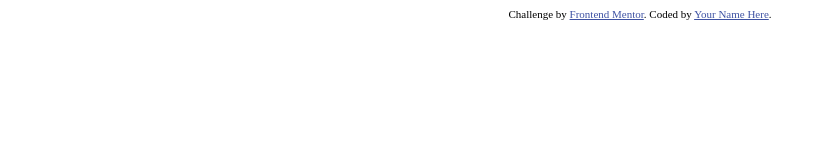
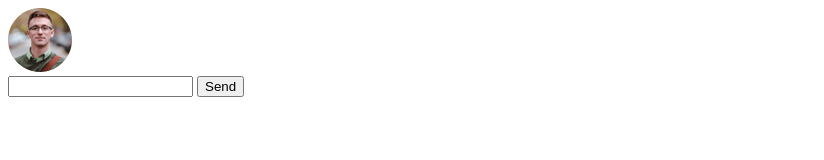
Before and after one commit to kevdev19/interactive-comments-section-main, a plain HTML site: page index.html in a window 1280 px wide. Shown: the whole page, without its empty margins (0-824 px from the left). Drawn offline with Linux system fonts and the light colour scheme.

Commit message:
add user image and submit form

```diff
--- a/index.html
+++ b/index.html
@@ -4,6 +4,7 @@
     <meta charset="UTF-8" />
     <meta name="viewport" content="width=device-width, initial-scale=1.0" />
     <!-- displays site properly based on user's device -->
+    <script defer src="script.js"></script>
 
     <link
       rel="icon"
@@ -26,14 +27,17 @@
     </style>
   </head>
   <body>
-    <!-- Pull dynamic content from the data.json file -->
-
-    <div class="attribution">
-      Challenge by
-      <a href="https://www.frontendmentor.io?ref=challenge" target="_blank"
-        >Frontend Mentor</a
-      >. Coded by <a href="#">Your Name Here</a>.
+    <div id="comment-card-container">
+      <div id="comment-card"></div>
     </div>
-    <script src="script.js"></script>
+    <div id="comment-form-container">
+      <div id="user-img-container"></div>
+      <div id="comment-form">
+        <form action="">
+          <input type="text" name="" id="" />
+          <input type="submit" value="Send" />
+        </form>
+      </div>
+    </div>
   </body>
 </html>
--- a/script.js
+++ b/script.js
@@ -1,3 +1,80 @@
-fetch("data.json")
-  .then((response) => response.json())
-  .then((data) => console.log(data));
+// FETCHING DATA FROM LOCAL JSON AND APPENDING TO WEBPAGE
+// fetching our people.json file
+// we run the then function with the response as a parameter
+// To get the JSON data from the response, we execute the json() function
+// the json() function also returns a promise.
+// this is why we just return it and chain another then function
+// n the second then function we get the actual JSON data as a parameter
+// This data looks just like the data in our JSON file
+// Now we can take this data and display it on our HTML page.
+// Notice that we are calling a function called appendData.
+// This is where we create the code which will append the data to our page.
+// Source: https://howtocreateapps.com/fetch-and-display-json-html-javascript/
+
+// let response = fetch("data.json")
+//   .then((response) => response.json())
+//   .then((data) => {
+//     console.log(data);
+//     console.log(data.currentUser.username);
+//     var str = `<ul>`;
+//     data.comments.forEach((comment) => {
+//       str += `Comment: <li>${comment.content}</li>`;
+//     });
+
+//     let userContainer = document.getElementById("userHeader");
+//     let commentContainer = document.getElementById("commentContainer");
+
+//     let userDiv = document.createElement("div");
+//     userDiv.innerHTML = "Current User: " + data.currentUser.username;
+//     userContainer.appendChild(userDiv);
+
+//     let userImg = document.createElement("img");
+//     userImg.src = data.currentUser.image.webp;
+//     userContainer.appendChild(userImg);
+
+//     let commentsDiv = document.createElement("div");
+//     commentsDiv.innerHTML = str;
+//     commentContainer.appendChild(commentsDiv);
+//   });
+
+// How to put a fetch request inside a function and wait for the return value when I call the function
+// https://stackoverflow.com/questions/62880991/how-to-put-a-fetch-request-inside-a-function-and-wait-for-the-return-value-when
+
+const getLocalJson = () => {
+  return fetch("data.json", {
+    method: "GET",
+    header: {
+      "Content-Type": "application/json",
+    },
+  })
+    .then((res) => {
+      return res.json();
+    })
+    .then((data) => {
+      return data;
+    });
+};
+
+const allData = getLocalJson().then((data) => console.log(data));
+const currentUserData = getLocalJson().then((data) =>
+  console.log(data.currentUser.username)
+);
+
+const commentsData = getLocalJson().then((data) => console.log(data.comments));
+
+const getUserImage = () => {
+  getLocalJson().then((data) => {
+    let userImgContainer = document.getElementById("user-img-container");
+    let userImg = document.createElement("img");
+    userImg.src = data.currentUser.image.png;
+    userImgContainer.appendChild(userImg);
+  });
+};
+getUserImage();
+
+/*
+QUESTIONS GOOGLED
+How to loop through local json data returned from an object
+How to fetch object in local json file
+How to put a fetch request inside a function and wait for the return value when I call the function
+*/
```
Also changed, not shown: data.json (line endings or trailing spaces).
